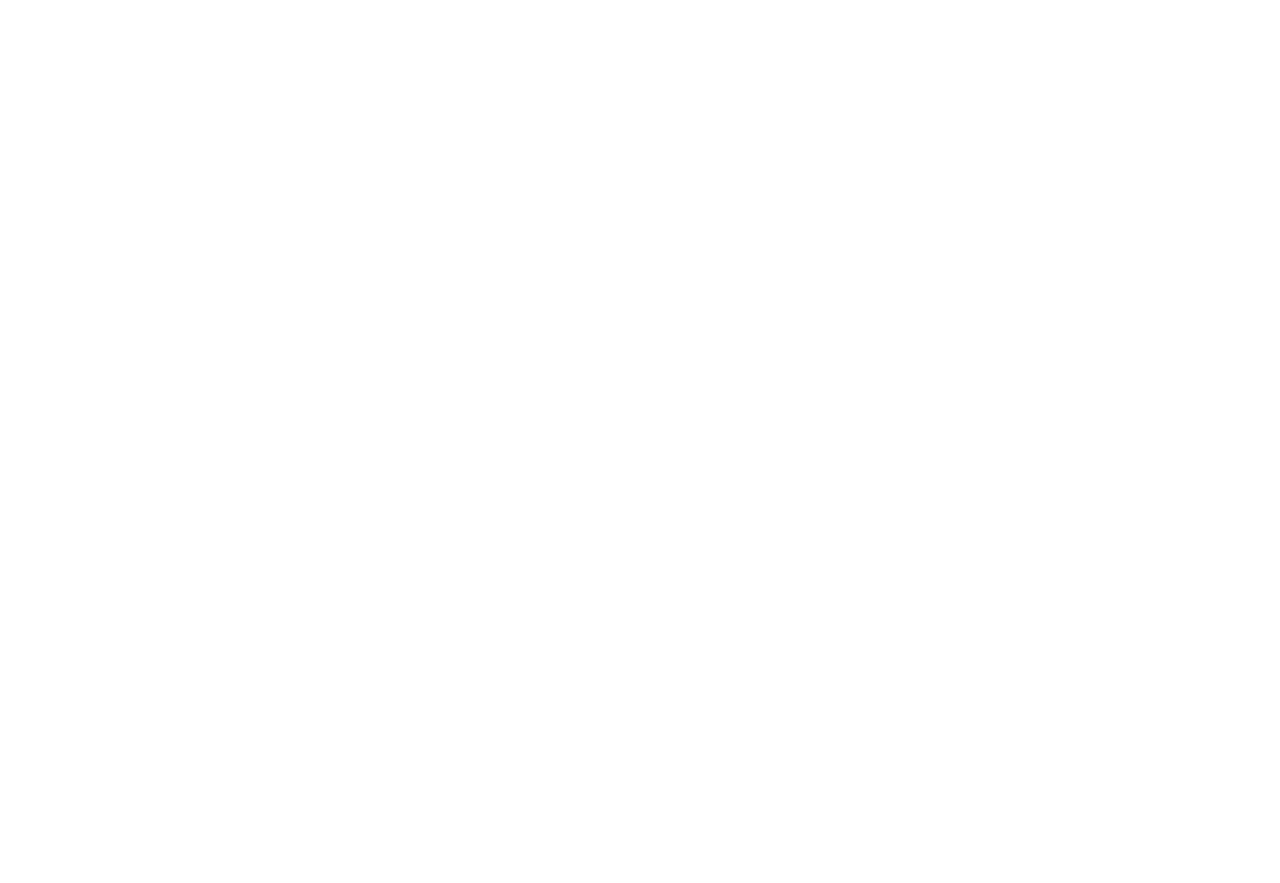
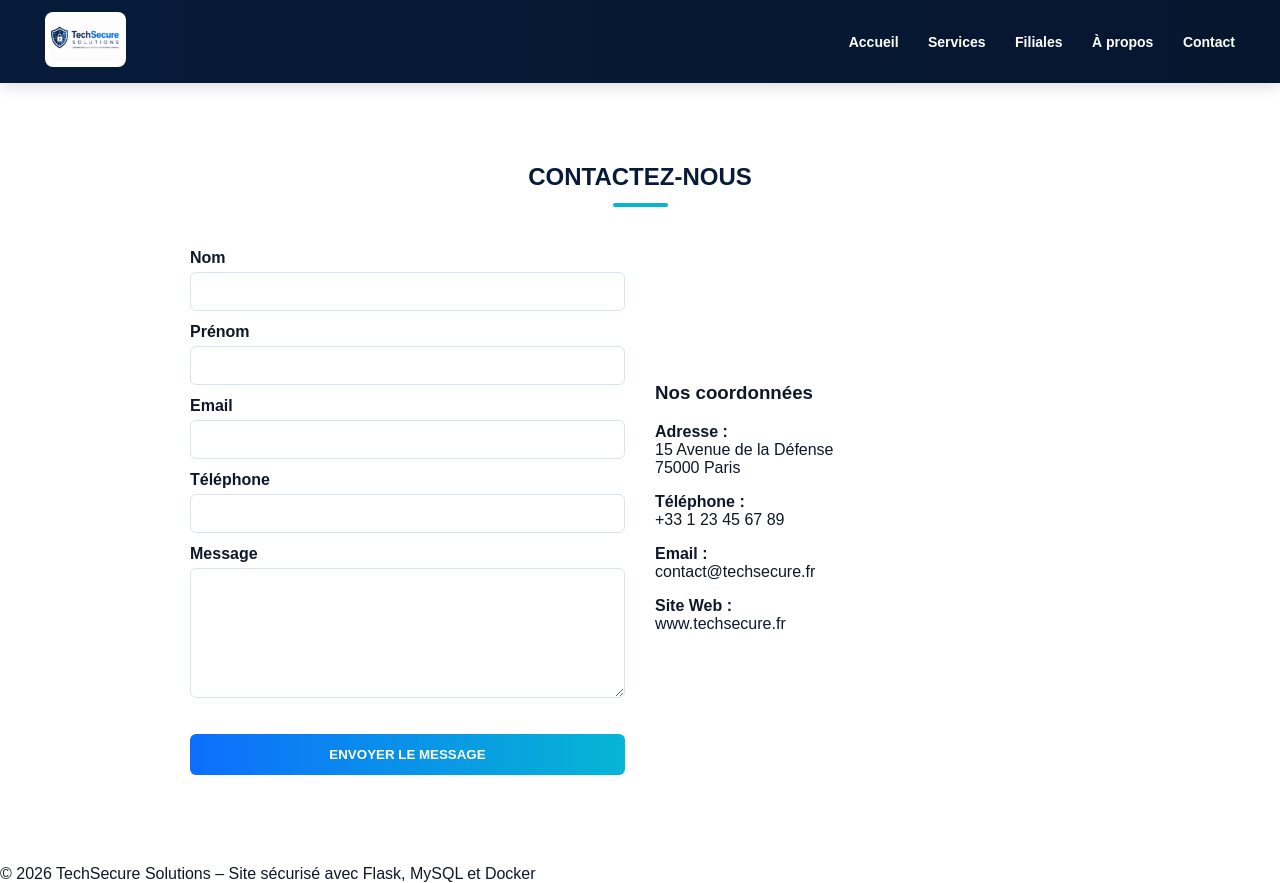
Before and after one commit to ybigzaad/TechSecure, a Flask app: page /contact in a window 1280 px wide. Before the commit the page is empty. Before the commit the page ends 800 px from the top, so only its background shows below. Run offline with Flask 3, Linux system fonts and the light colour scheme.

Commit message:
Travail Final Eval TechSecure

```diff
--- a/static/style.css
+++ b/static/style.css
@@ -246,3 +246,28 @@
 .about + .card.four .service-card{
     padding:18px 12px;
 }
+
+/* Formulaire */
+
+form{
+    display:flex;
+    flex-direction:column;
+}
+
+form label{
+    margin-top:12px;
+    font-weight:bold;
+}
+
+form input,
+form textarea{
+    padding:10px;
+    margin-top:5px;
+    border:1px solid #d9e2ef;
+    border-radius:6px;
+    font-size:15px;
+}
+
+form textarea{
+    resize:vertical;
+}
--- a/templates/contact.html
+++ b/templates/contact.html
@@ -0,0 +1,63 @@
+{% extends "base.html" %}
+
+{% block contenu %}
+
+<section class="section">
+
+    <h2>Contactez-nous</h2>
+
+    <div class="about">
+
+        <div>
+
+            <form>
+
+                <label>Nom</label>
+                <input type="text" name="nom" required>
+
+                <label>Prénom</label>
+                <input type="text" name="prenom" required>
+
+                <label>Email</label>
+                <input type="email" name="email" required>
+
+                <label>Téléphone</label>
+                <input type="text" name="telephone">
+
+                <label>Message</label>
+                <textarea name="message" rows="6" required></textarea>
+
+                <br><br>
+
+                <button type="submit" class="btn">
+                    Envoyer le message
+                </button>
+
+            </form>
+
+        </div>
+
+        <div>
+
+            <h3>Nos coordonnées</h3>
+
+            <p><strong>Adresse :</strong><br>
+            15 Avenue de la Défense<br>
+            75000 Paris</p>
+
+            <p><strong>Téléphone :</strong><br>
+            +33 1 23 45 67 89</p>
+
+            <p><strong>Email :</strong><br>
+            contact@techsecure.fr</p>
+
+            <p><strong>Site Web :</strong><br>
+            www.techsecure.fr</p>
+
+        </div>
+
+    </div>
+
+</section>
+
+{% endblock %}
```
